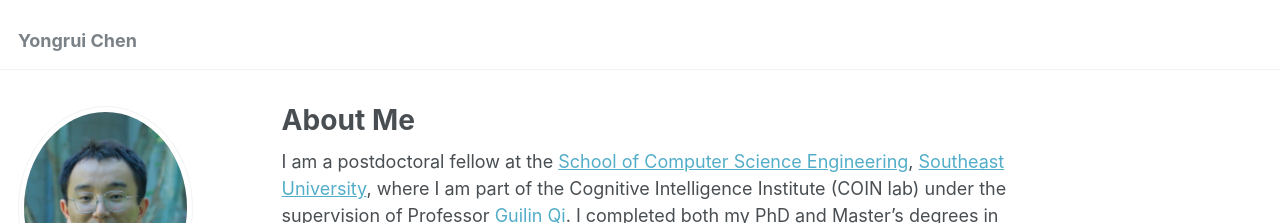
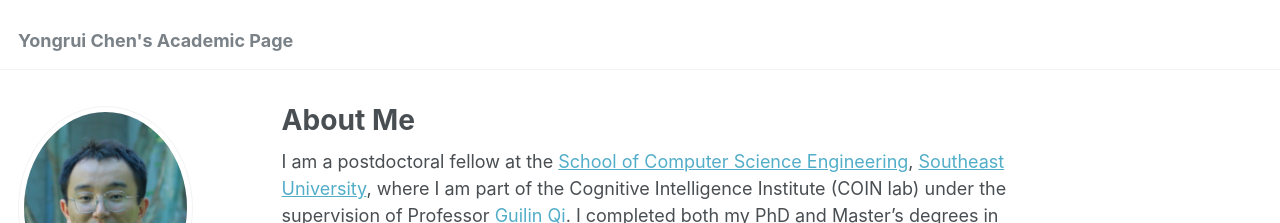
Before and after one commit to Bahuia/bahuia.github.io, a Jekyll site: the page built from _pages/about.md, in a window 1280 px wide. Shown: the top 223 px of the page. Built offline with Jekyll 4.4.1, drawn with Linux system fonts in a browser that asks for light colours; some web fonts are replaced.

Commit message:
20240723

```diff
--- a/_config.yml
+++ b/_config.yml
@@ -8,7 +8,7 @@
 
 # Basic Site Settings
 locale                   : "en-US"
-title                    : "Yongrui Chen"
+title                    : "Yongrui Chen's Academic Page"
 title_separator          : "-"
 name                     : &name "Yongrui Chen"
 description              : &description "personal description"
```
